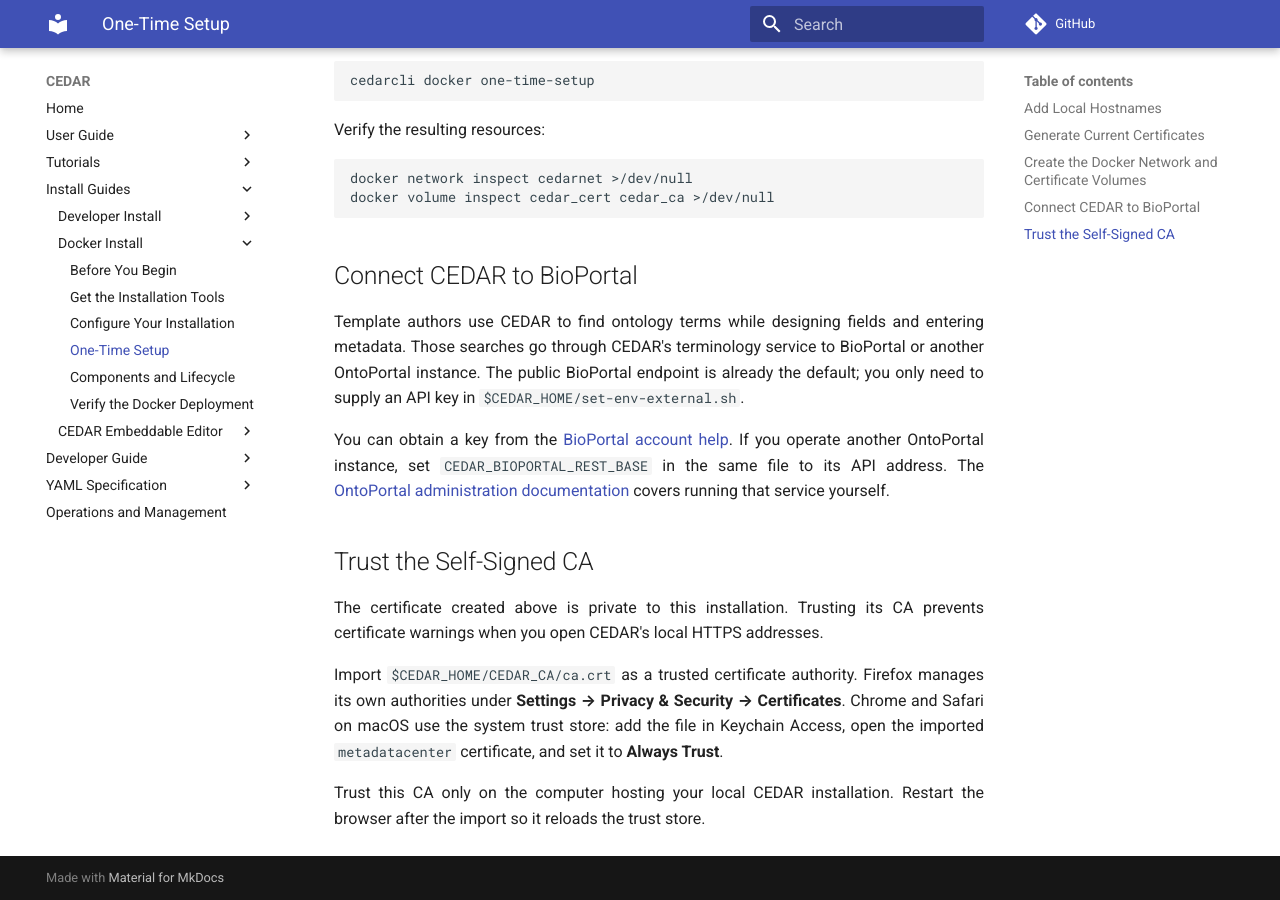
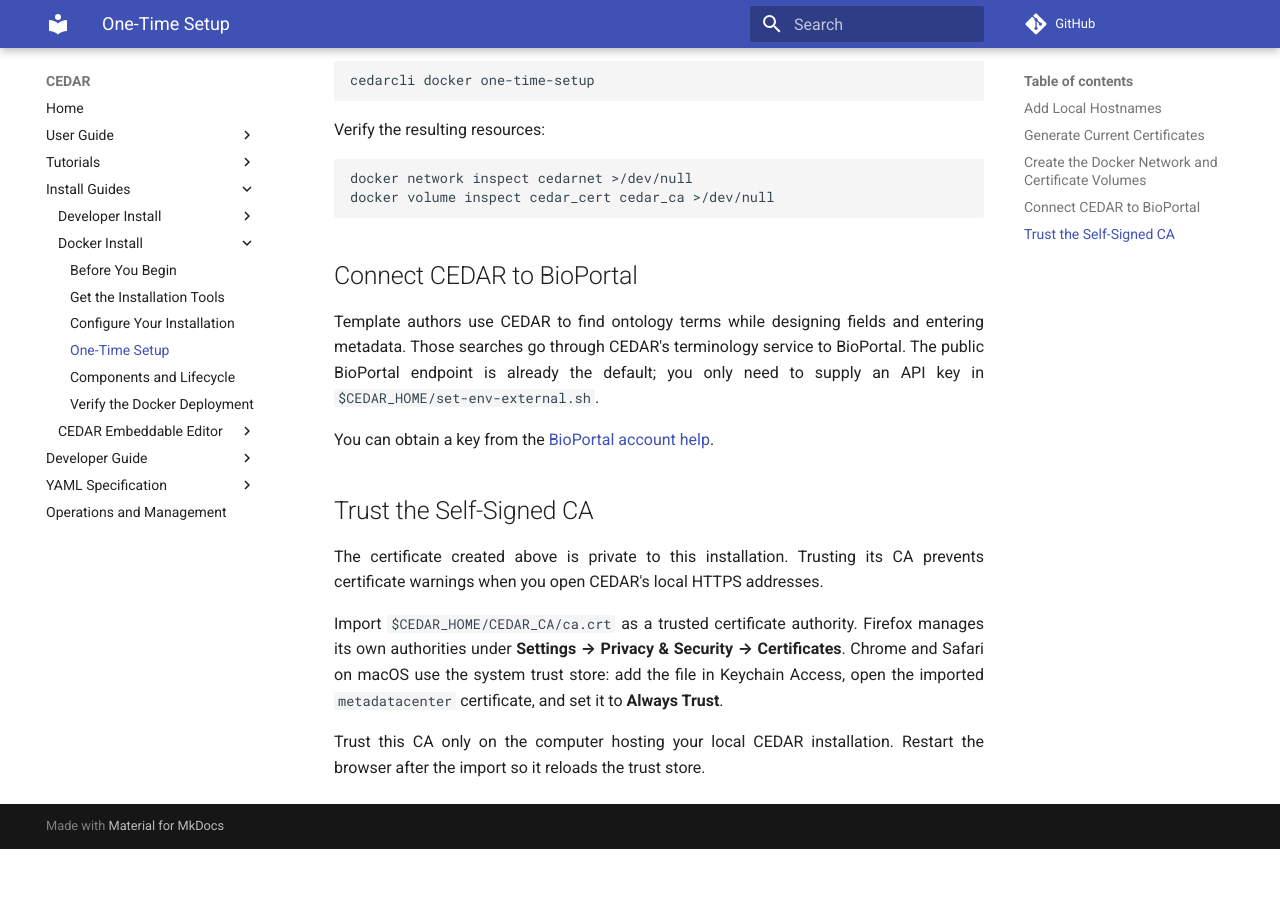
Before and after one commit to metadatacenter/cedar-mkdocs, an MkDocs documentation site: the page built from docs/install-docker-eval/one-time-setup.md, in a window 1280 px wide and 900 px high, scrolled down 1151 px. Built offline with MkDocs 1.6.1 and Material for MkDocs 9.7.7, drawn with Linux system fonts in a browser that asks for light colours; comment, search, counter and statistics services are not loaded; after the commit the page ends 2000 px from its top, so only the background shows below that.

Commit message:
docs: make Docker terminology setup BioPortal-specific

```diff
--- a/docs/install-docker-eval/one-time-setup.md
+++ b/docs/install-docker-eval/one-time-setup.md
@@ -60,15 +60,12 @@
 ## Connect CEDAR to BioPortal
 
 Template authors use CEDAR to find ontology terms while designing fields and entering metadata.
-Those searches go through CEDAR's terminology service to BioPortal or another OntoPortal instance.
-The public BioPortal endpoint is already the default; you only need to supply an API key in
+Those searches go through CEDAR's terminology service to BioPortal. The public BioPortal endpoint
+is already the default; you only need to supply an API key in
 `$CEDAR_HOME/set-env-external.sh`.
 
 You can obtain a key from the
-[BioPortal account help](https://bioportal.bioontology.org/help#Getting_an_API_key). If you operate
-another OntoPortal instance, set `CEDAR_BIOPORTAL_REST_BASE` in the same file to its API address.
-The [OntoPortal administration documentation](https://ontoportal.github.io/administration/) covers
-running that service yourself.
+[BioPortal account help](https://bioportal.bioontology.org/help#Getting_an_API_key).
 
 ## Trust the Self-Signed CA
 
```
Also changed, not shown: docs/install-docker-eval/configuration.md (+3 -3 lines).
